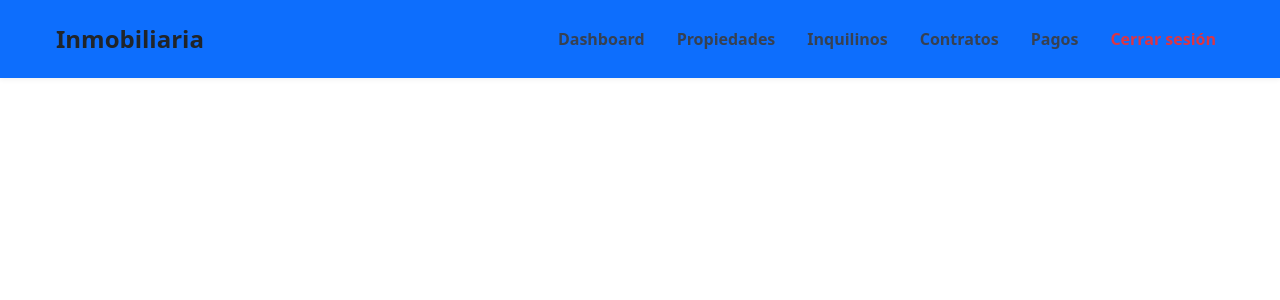
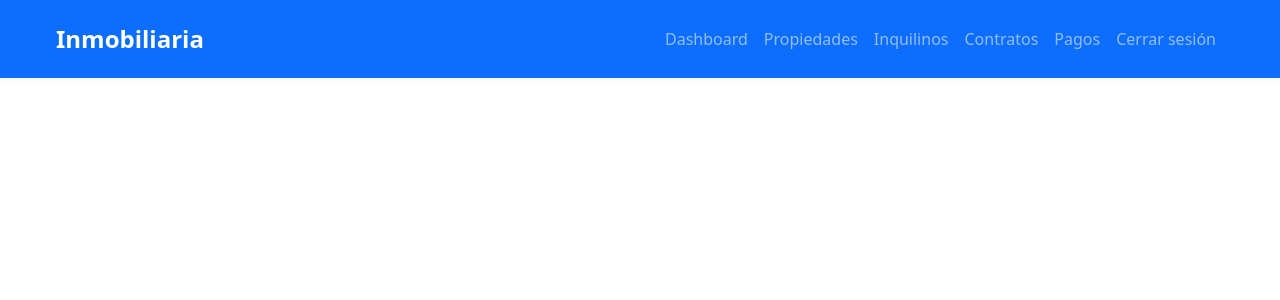
Before and after one commit to luchopb/rentflow, a PHP site: page /includes/header_nav.php in a window 1280 px wide. Shown: the top 300 px of the page. Run offline with PHP 8.4, Linux system fonts and the light colour scheme.

Commit message:
Cambios esteticos

```diff
--- a/rentflow_mini/includes/header_nav.php
+++ b/rentflow_mini/includes/header_nav.php
@@ -33,8 +33,6 @@
     }
 
     h1 {
-      font-weight: 700;
-      font-size: 2.5rem;
       /* Ajustado para ser consistente */
       margin-bottom: 1.5rem;
       color: #111827;
@@ -51,20 +49,18 @@
     }
 
     a.nav-link {
-      color: #374151;
-      font-weight: 600;
       transition: color 0.25s ease;
     }
 
     a.nav-link:hover,
     a.nav-link:focus {
-      color: #000;
+      color: #FFFFFF;
       text-decoration: none;
     }
 
     a.nav-link.active {
-      color: #000;
-      border-bottom: 2px solid #000;
+      color: #FFFFFF;
+      border-bottom: 2px solid #FFFFFF;
     }
 
     .btn-remove-image {
@@ -95,19 +91,19 @@
 <body>
   <nav class="navbar navbar-expand-lg fixed-top navbar-dark bg-primary">
     <div class="container container-main d-flex justify-content-between align-items-center py-2">
-      <a href="dashboard.php" class="navbar-brand fw-bold fs-4 text-dark">Inmobiliaria</a>
+      <a href="dashboard.php" class="navbar-brand fw-bold fs-4">Inmobiliaria</a>
       <button class="navbar-toggler" type="button" data-bs-toggle="collapse" data-bs-target="#navbarNav"
         aria-controls="navbarNav" aria-expanded="false" aria-label="Toggle navigation">
         <span class="navbar-toggler-icon"></span>
       </button>
       <div class="collapse navbar-collapse" id="navbarNav">
-        <ul class="navbar-nav ms-auto gap-3">
+        <ul class="navbar-nav ms-auto">
           <li class="nav-item"><a class="nav-link <?= ($_SERVER['SCRIPT_NAME'] ?? '') === '/dashboard.php' ? 'active' : '' ?>" href="dashboard.php">Dashboard</a></li>
           <li class="nav-item"><a class="nav-link <?= ($_SERVER['SCRIPT_NAME'] ?? '') === '/propiedades.php' ? 'active' : '' ?>" href="propiedades.php">Propiedades</a></li>
           <li class="nav-item"><a class="nav-link <?= ($_SERVER['SCRIPT_NAME'] ?? '') === '/inquilinos.php' ? 'active' : '' ?>" href="inquilinos.php">Inquilinos</a></li>
           <li class="nav-item"><a class="nav-link <?= ($_SERVER['SCRIPT_NAME'] ?? '') === '/contratos.php' ? 'active' : '' ?>" href="contratos.php">Contratos</a></li>
           <li class="nav-item"><a class="nav-link <?= ($_SERVER['SCRIPT_NAME'] ?? '') === '/pagos.php' ? 'active' : '' ?>" href="pagos.php">Pagos</a></li>
-          <li class="nav-item"><a class="nav-link text-danger" href="logout.php">Cerrar sesión</a></li>
+          <li class="nav-item"><a class="nav-link" href="logout.php">Cerrar sesión</a></li>
         </ul>
       </div>
     </div>
```
